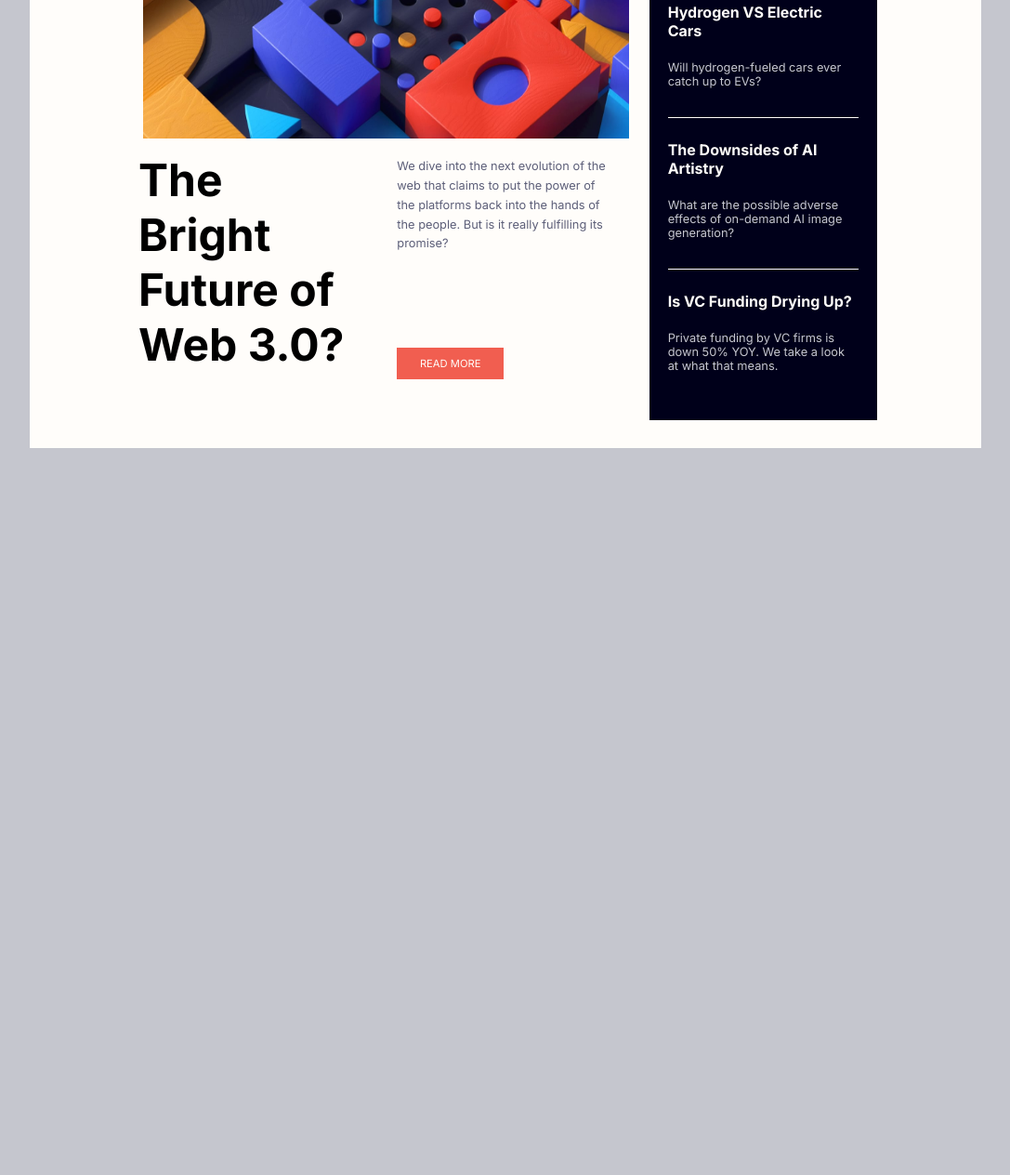
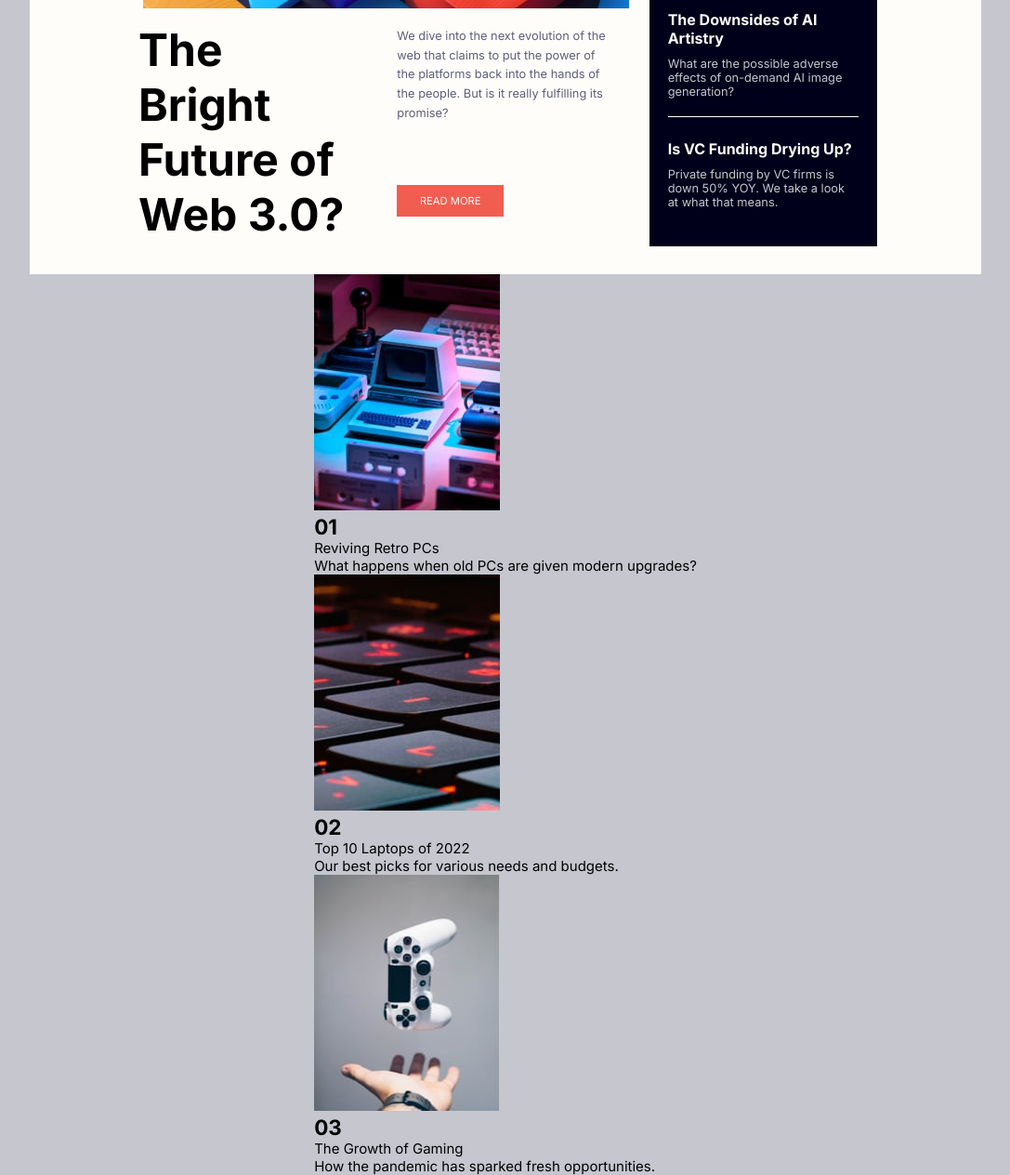
Before and after one commit to programmeur77/frontendmentor-new-homepage, a website: page index.html in a window 1280 px wide. Shown: the part 318-1582 px from the top of the page at 93% size, without its empty margins (96-1183 px from the left). Before the commit the page ends 800 px from the top, so only its background shows below. Drawn offline with Linux system fonts and the light colour scheme.

Commit message:
Changed HTML structure by putting footer articles outside of main div

```diff
--- a/index.html
+++ b/index.html
@@ -104,5 +104,51 @@
         </div>
       </aside>
     </section>
+    <div class="footer-articles">
+      <article class="footer-articles__article">
+        <img
+          src="./images/image-retro-pcs.jpg"
+          alt="Retro PCs illustration images"
+          class="footer-articles__illustration-img"
+        />
+        <div class="footer-articles__article-content">
+          <h2 class="footer-articles__article-ranking">01</h2>
+          <p class="footer-articles__article-title">Reviving Retro PCs</p>
+          <p class="footer-articles__article-content">
+            What happens when old PCs are given modern upgrades?
+          </p>
+        </div>
+      </article>
+
+      <article class="footer-articles__article">
+        <img
+          src="./images/image-top-laptops.jpg"
+          alt="Top laptops illustration images"
+          class="footer-articles__illustration-img"
+        />
+        <div class="footer-articles__article-content">
+          <h2 class="footer-articles__article-ranking">02</h2>
+          <p class="footer-articles__article-title">Top 10 Laptops of 2022</p>
+          <p class="footer-articles__article-content">
+            Our best picks for various needs and budgets.
+          </p>
+        </div>
+      </article>
+
+      <article class="footer-articles__article">
+        <img
+          src="./images/image-gaming-growth.jpg"
+          alt="Gaming growth illustration images"
+          class="footer-articles__illustration-img"
+        />
+        <div class="footer-articles__article-content">
+          <h2 class="footer-articles__article-ranking">03</h2>
+          <p class="footer-articles__article-title">The Growth of Gaming</p>
+          <p class="footer-articles__article-content">
+            How the pandemic has sparked fresh opportunities.
+          </p>
+        </div>
+      </article>
+    </div>
   </body>
 </html>
```
